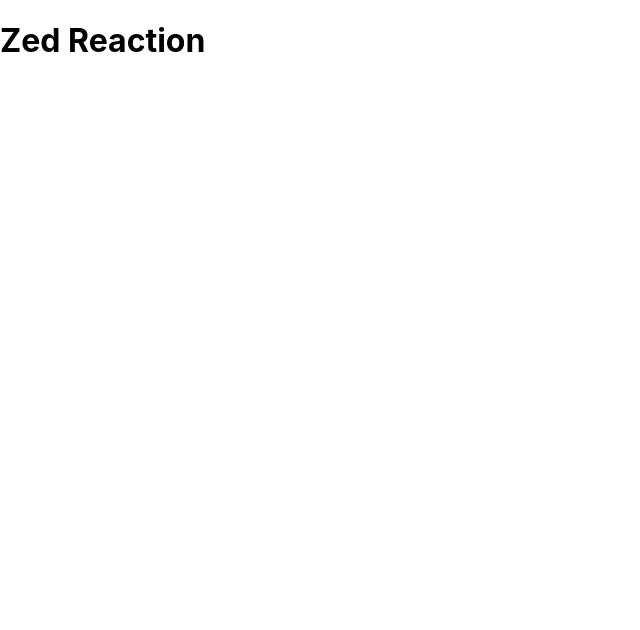
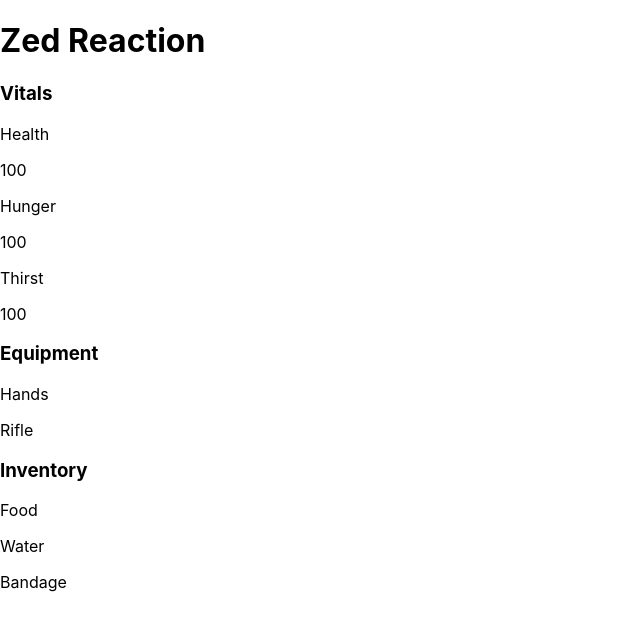
Before and after one commit to LouisSavoie/zed-reaction, a React (Create React App) app: page / in a window 1280 px wide. Shown: the top 630 px of the page, without its empty margins (0-640 px from the left). Built offline with nearby package versions, Linux system fonts and the light colour scheme.

Commit message:
add: player component skeleton

```diff
--- a/src/App.js
+++ b/src/App.js
@@ -1,7 +1,10 @@
+import Player from "./components/Player";
+
 function App() {
   return (
     <div className="App">
       <h1>Zed Reaction</h1>
+      <Player />
     </div>
   );
 }
--- /dev/null
+++ b/src/components/Player.js
@@ -0,0 +1,44 @@
+function Player() {
+  return (
+    <div className="player">
+      <div id="vitals" className="info-frame">
+        <h3>Vitals</h3>
+        <div className="vital">
+          <p>Health</p>
+          <p>100</p>
+        </div>
+        <div className="vital">
+          <p>Hunger</p>
+          <p>100</p>
+        </div>
+        <div className="vital">
+          <p>Thirst</p>
+          <p>100</p>
+        </div>
+      </div>
+      <div id="equipment" className="info-frame">
+        <h3>Equipment</h3>
+        <div id="hands" className="slot">
+          <p>Hands</p>
+          <p>Rifle</p>
+        </div>
+      </div>
+      <div id="inventory" className="info-frame">
+        <h3>Inventory</h3>
+        <div id="player-items" className="list">
+          <div className="item">
+            <p>Food</p>
+          </div>
+          <div className="item">
+            <p>Water</p>
+          </div>
+          <div className="item">
+            <p>Bandage</p>
+          </div>
+        </div>
+      </div>
+    </div>
+  );
+}
+
+export default Player;
```
